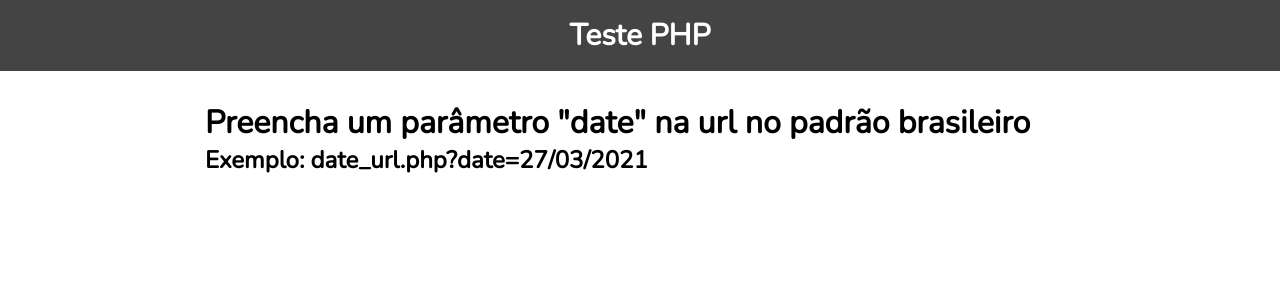
After one commit to brunosann/teste_php, a PHP site: page /date_url.php in a window 1280 px wide. The commit adds this page. Shown: the top 300 px of the page. Run offline with PHP 8.4, Linux system fonts and the light colour scheme.

Commit message:
algoritmo em PHP que receba uma data através de um parâmetro da url e calcule a quantidade de dias passados

```diff
--- /dev/null
+++ b/date_url.php
@@ -0,0 +1,47 @@
+<?php
+$urlDate = filter_input(INPUT_GET, 'date');
+$verifDate = preg_match('/^(0[1-9]|[12][0-9]|3[01])[- \/.](0[1-9]|1[012])[- \/.](18|19|20)\d\d$/', $urlDate);
+
+function datePattern($date)
+{
+  $arrayDate = explode('/', $date);
+  return end($arrayDate) . '-' . $arrayDate[1] . '-' . $arrayDate[0];
+}
+
+if ($verifDate) {
+  $error = false;
+  $timezone = new DateTimeZone('America/Sao_Paulo');
+  $date = new DateTime(datePattern($urlDate), $timezone);
+  $now = new DateTime('now', $timezone);
+  $diff = $now->diff($date);
+  $days = $diff->days;
+  $time = "$diff->h:$diff->i:$diff->s";
+  if ($days == 0) $days = "0 Dias e $time horas";
+  else $days = "$days Dias";
+} elseif (!$urlDate) {
+  $error = 'no-date';
+} else {
+  $error = true;
+}
+?>
+
+<?php include('./layout/header.php') ?>
+
+<?php if ($error === 'no-date') : ?>
+
+  <h1>Preencha um parâmetro "date" na url no padrão brasileiro</h1>
+  <h2>Exemplo: date_url.php?date=27/03/2021</h2>
+
+<?php elseif ($error) : ?>
+
+  <h1 class="text-center text-error">Preencha a data no padrão brasileiro</h1>
+  <h2 class="text-center">Exemplo: 15/07/2021</h2>
+
+<?php else : ?>
+
+  <h1 class="text-center">Dias de diferença:</h1>
+  <h2 class="text-center"><?= $days ?></h2>
+
+<?php endif; ?>
+
+<?php include('./layout/footer.php') ?>
--- a/index.php
+++ b/index.php
@@ -3,5 +3,8 @@
   <a href="array_calculation.php" class="link">
     1 - Algoritmo em PHP que calcule a soma dos valores do array
   </a>
+  <a href="date_url.php" class="link">
+    2 - Algoritmo em PHP que receba uma data através de um parâmetro da url
+  </a>
 </section>
 <?php include('./layout/footer.php') ?>
--- a/style.css
+++ b/style.css
@@ -44,3 +44,12 @@ a {
   background-color: rgb(55, 48, 163, 0.8);
   transition: 0.1s ease-in-out;
 }
+
+/* ATALHOS */
+.text-center {
+  text-align: center;
+}
+
+.text-error {
+  color: rgb(240, 76, 47);
+}
```
